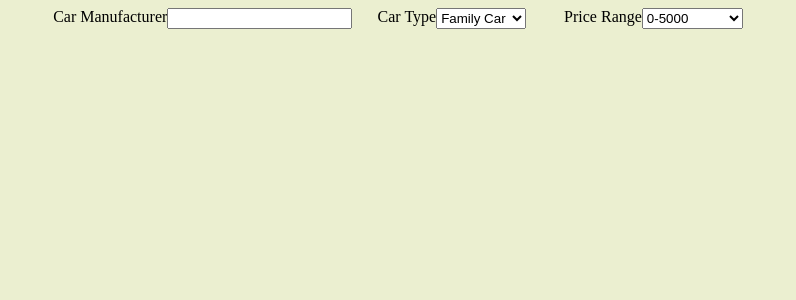
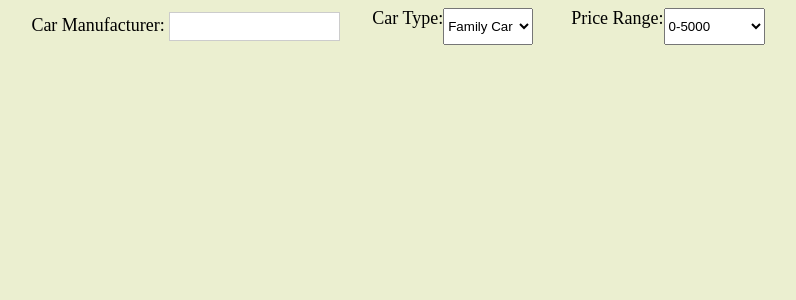
Before and after one commit to facn5/ExpressCars, a Node server app: page / in a window 1280 px wide. Shown: the top 300 px of the page, without its empty margins (242-1038 px from the left). Run offline with Node 20, Linux system fonts and the light colour scheme; some libraries are stand-ins or nearby versions.

Commit message:
more style changes

```diff
--- a/public/layouts/index.html
+++ b/public/layouts/index.html
@@ -15,13 +15,15 @@
     <title>Home Page</title>
   </head>
   <body>
-  <section id="inputs">
-    <label for="manufacturer">Car Manufacturer</label>
-    <input id="manufacturer" />
-    Car Type
+<div id="main-content">
+    <div id="manufacturer">
+    <label for="manufacturer">Car Manufacturer:</label>
+    <input />
+  </div>
+    Car Type:
   <select id="rere"> <option value="Family">Family Car</option> <option value="Hatchback">Hatchback</option> <option value="Convertible">Convertible</option> <option value="Sports">Sports</option> </select>
-Price Range
+Price Range:
 <select> <option value="5000">0-5000</option> <option value="5000-10000">5000-10000</option> <option value="10000-25000">10000-25000</option> <option value="50000+">50000+</option> </select>
-  </section>
+</div>
 </body>
 </html>
--- a/public/styles/index.css
+++ b/public/styles/index.css
@@ -1,18 +1,29 @@
 body{
   background-color: #ebefd0;
+  font-size: 18px;
 }
 
-section{
+#main-content{
   display: flex;
   flex-direction: row;
   justify-content: center;
 }
 
-#manufacturer{
-  margin-right: 2%;
 
-}
 
 #rere{
   margin-right: 3%;
 }
+
+input{
+width: 50%;
+padding: 6px 12px;
+margin: 4px 0;
+display: inline-block;
+border: 1px solid #ccc;
+box-sizing: border-box;
+}
+
+input[type=text]{
+  width: 20%;
+}
```
